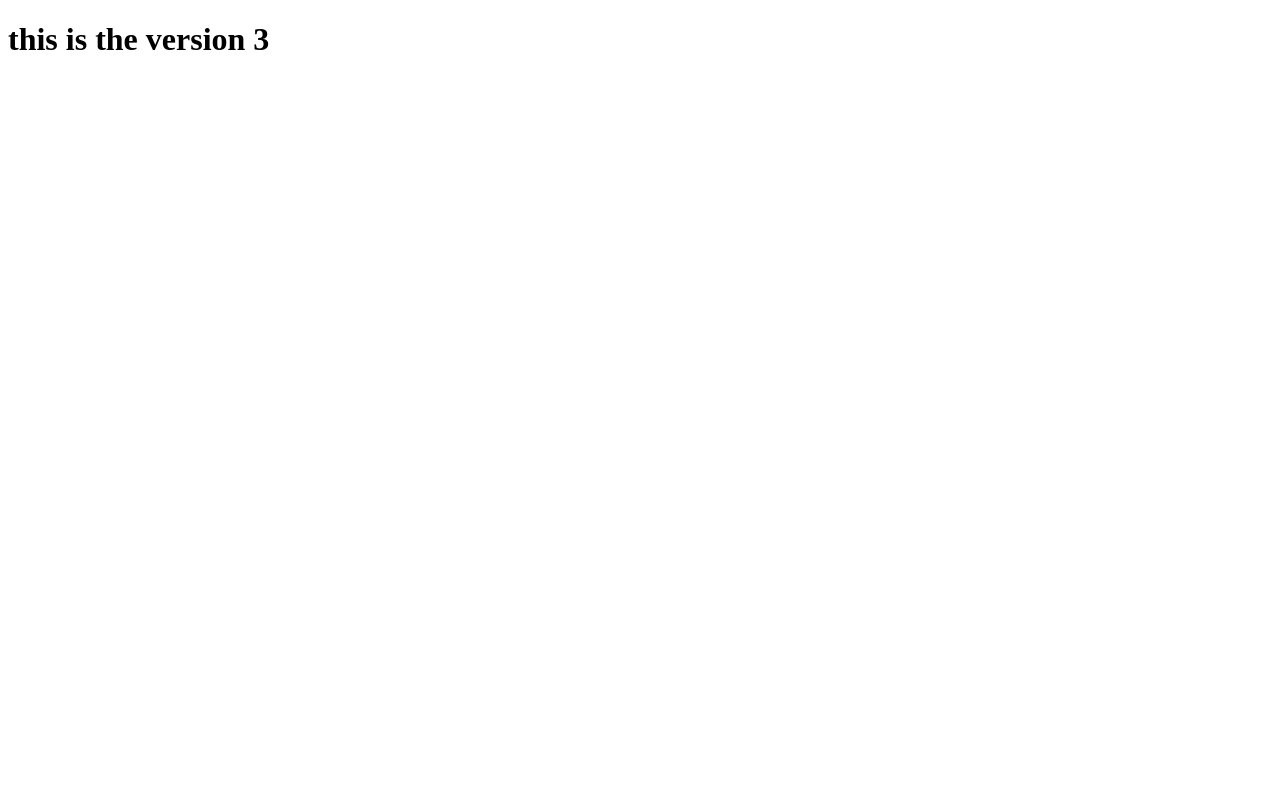
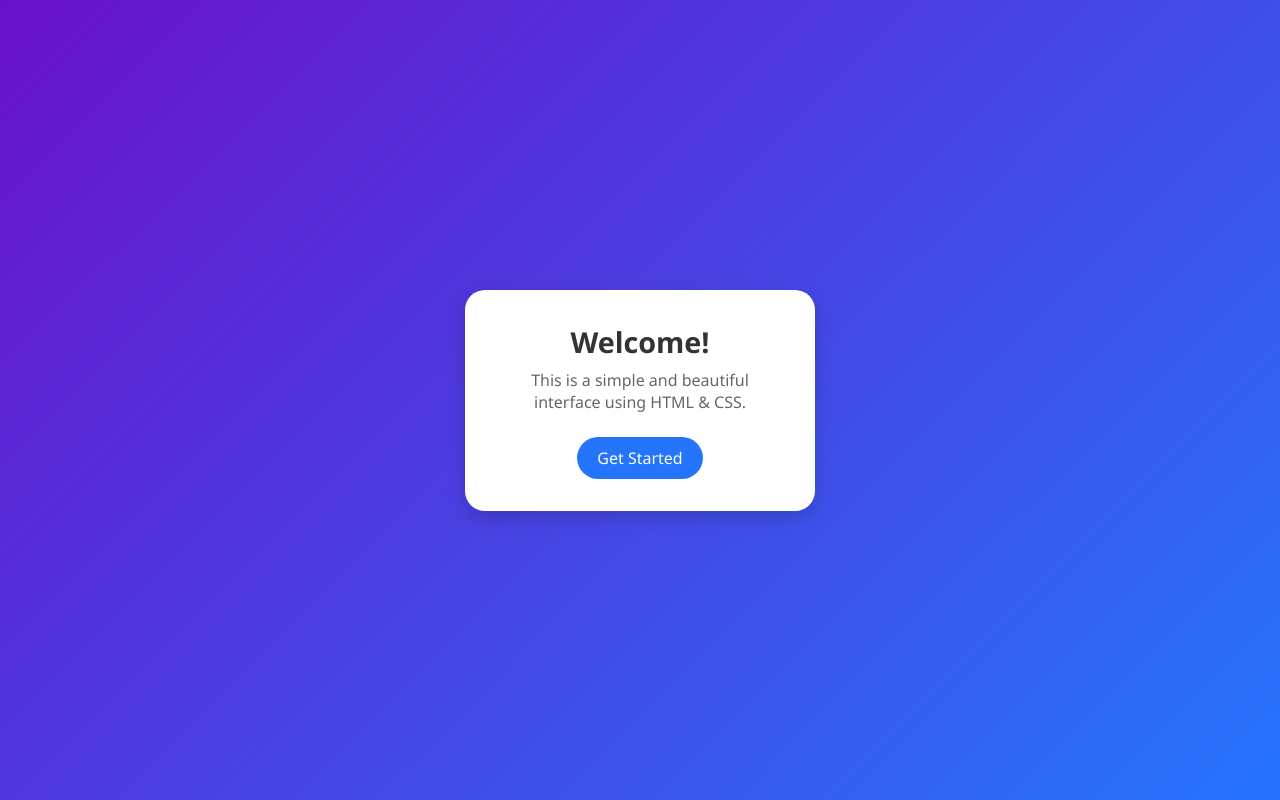
Before and after one commit to Amruta6403/devops-lab, a plain HTML site: page index.html in a window 1280 px wide. Drawn offline with Linux system fonts and the light colour scheme.

Commit message:
This is version4

```diff
--- a/index.html
+++ b/index.html
@@ -1,11 +1,73 @@
 <!DOCTYPE html>
 <html lang="en">
 <head>
-    <meta charset="UTF-8">
-    <meta name="viewport" content="width=device-width, initial-scale=1.0">
-    <title>Document</title>
+  <meta charset="UTF-8">
+  <title>Beautiful Interface</title>
+  <style>
+    /* Reset */
+    * {
+      margin: 0;
+      padding: 0;
+      box-sizing: border-box;
+      font-family: "Segoe UI", sans-serif;
+    }
+
+    body {
+      background: linear-gradient(135deg, #6a11cb, #2575fc);
+      display: flex;
+      justify-content: center;
+      align-items: center;
+      height: 100vh;
+    }
+
+    .card {
+      background: white;
+      width: 350px;
+      padding: 2rem;
+      border-radius: 20px;
+      box-shadow: 0 8px 20px rgba(0,0,0,0.15);
+      text-align: center;
+      transition: transform 0.3s;
+    }
+
+    .card:hover {
+      transform: translateY(-8px);
+    }
+
+    .card h1 {
+      font-size: 1.8rem;
+      margin-bottom: 0.5rem;
+      color: #333;
+    }
+
+    .card p {
+      font-size: 1rem;
+      color: #666;
+      margin-bottom: 1.5rem;
+    }
+
+    .btn {
+      display: inline-block;
+      padding: 10px 20px;
+      background: #2575fc;
+      color: white;
+      border: none;
+      border-radius: 50px;
+      text-decoration: none;
+      font-size: 1rem;
+      transition: background 0.3s;
+    }
+
+    .btn:hover {
+      background: #1a5fd6;
+    }
+  </style>
 </head>
 <body>
-    <h1>this is the version 3</h1>
+  <div class="card">
+    <h1>Welcome!</h1>
+    <p>This is a simple and beautiful interface using HTML & CSS.</p>
+    <a href="#" class="btn">Get Started</a>
+  </div>
 </body>
 </html>
```
